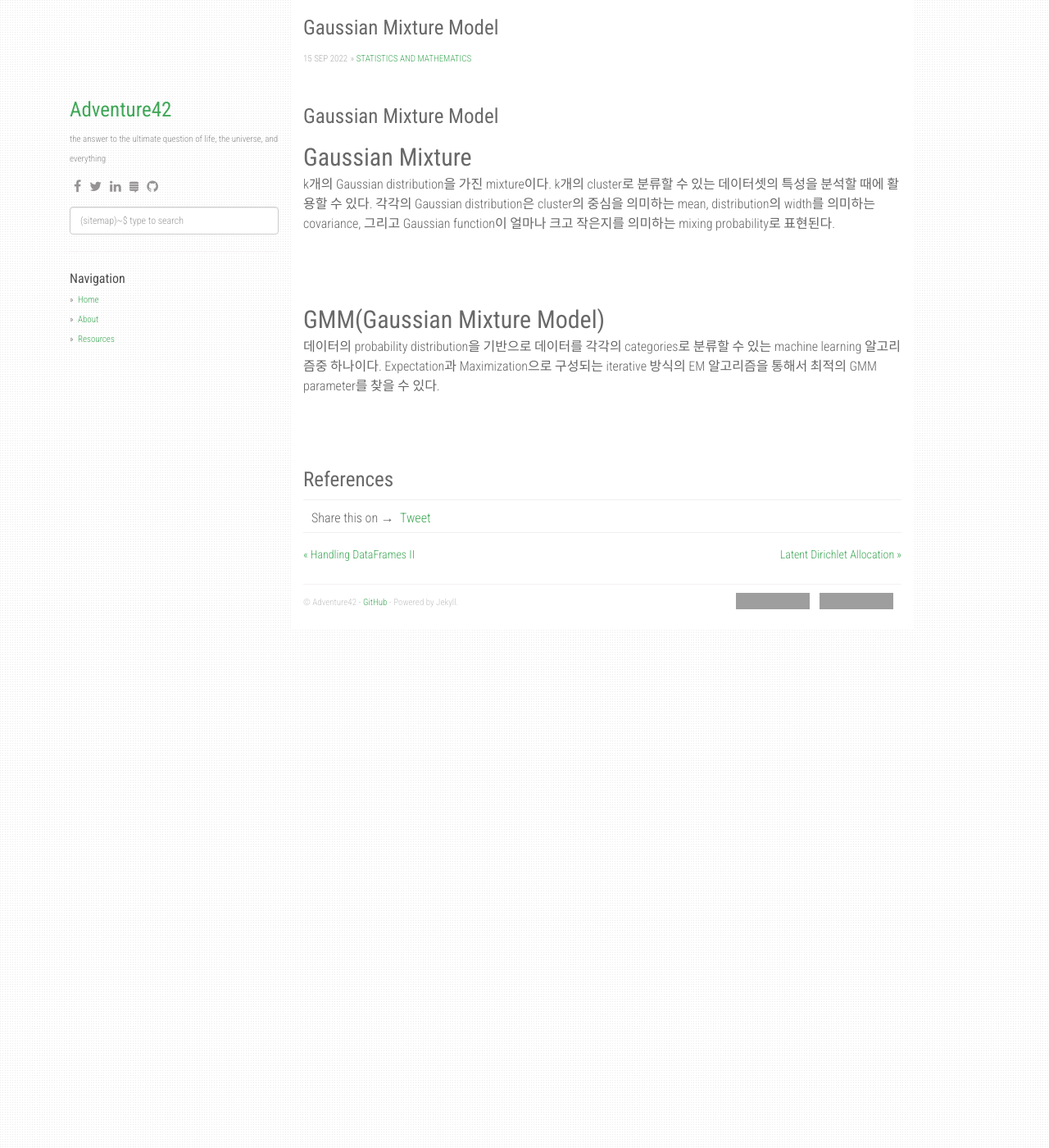
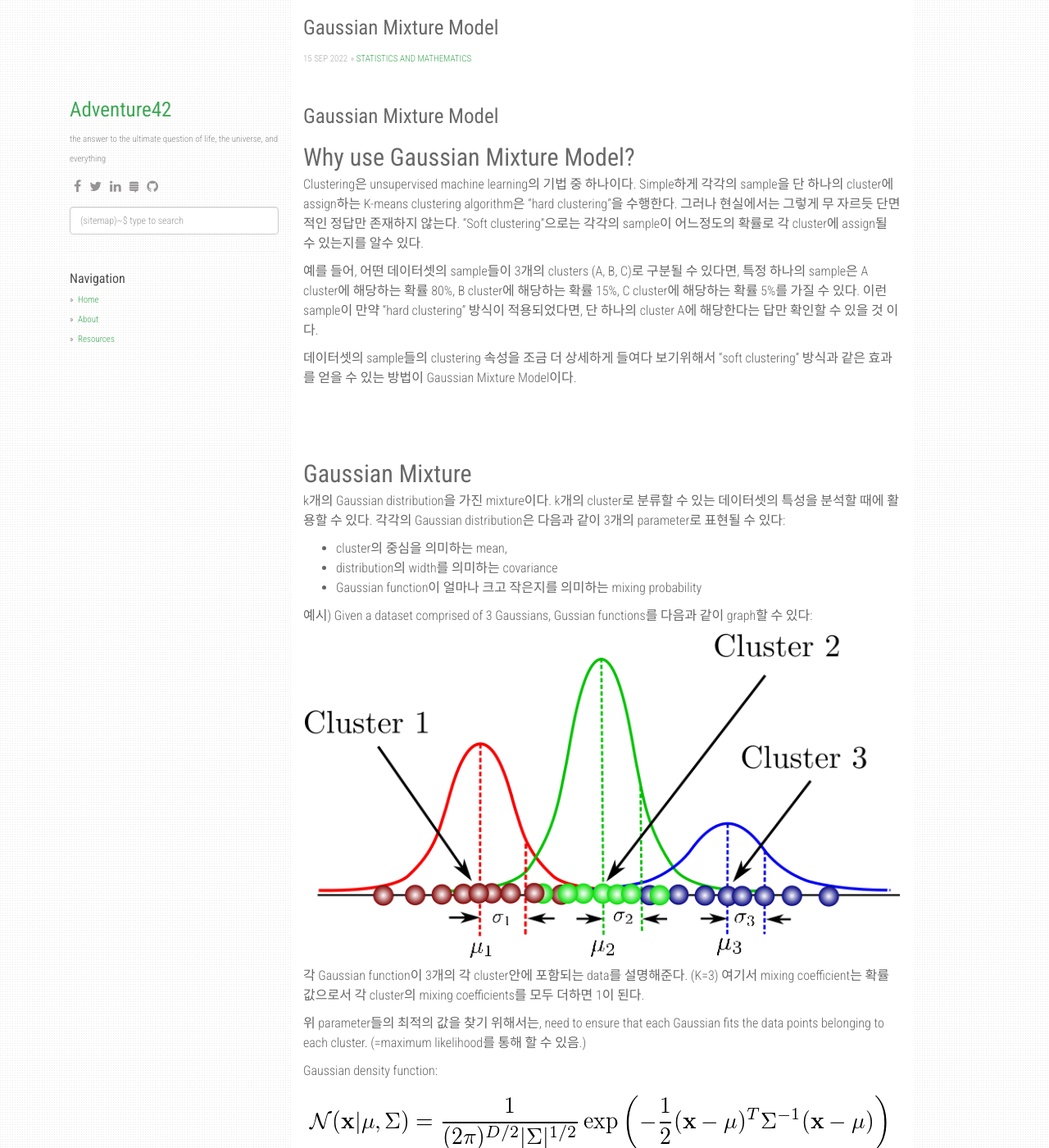
Before and after one commit to adventure42/adventure42.github.io, a Jekyll site: the page built from _posts/2022-09-15-Gaussian_Mixture_Model.md, in a window 1280 px wide and 1400 px high. Shown: the whole window at 82% size. Built offline with Jekyll 4.4.1, drawn with Linux system fonts in a browser that asks for light colours; nearby versions of some CDN libraries; comment, search, counter and statistics services are not loaded; some of the changed text lies outside the part shown; grey boxes are pictures that could not be loaded.

Commit message:
updated posting on Gaussian Mixture Model

```diff
--- a/_posts/2022-09-15-Gaussian_Mixture_Model.md
+++ b/_posts/2022-09-15-Gaussian_Mixture_Model.md
@@ -11,9 +11,63 @@ tags: [Statistics and Mathematics]                      # (custom) tags only for
 
 # Gaussian Mixture Model
 
+## Why use Gaussian Mixture Model?
+
+Clustering은 unsupervised machine learning의 기법 중 하나이다. Simple하게 각각의 sample을 단 하나의 cluster에 assign하는 K-means clustering algorithm은 "hard clustering"을 수행한다. 그러나 현실에서는 그렇게 무 자르듯 단면적인 정답만 존재하지 않는다. "Soft clustering"으로는 각각의 sample이 어느정도의 확률로 각 cluster에 assign될 수 있는지를 알수 있다.
+
+예를 들어, 어떤 데이터셋의 sample들이 3개의 clusters (A, B, C)로 구분될 수 있다면, 특정 하나의 sample은 A cluster에 해당하는 확률 80%, B cluster에 해당하는 확률 15%, C cluster에 해당하는 확률 5%를 가질 수 있다. 이런 sample이 만약 "hard clustering" 방식이 적용되었다면, 단 하나의 cluster A에 해당한다는 답만 확인할 수 있을 것 이다.
+
+데이터셋의 sample들의 clustering 속성을 조금 더 상세하게 들여다 보기위해서 "soft clustering" 방식과 같은 효과를 얻을 수 있는 방법이 Gaussian Mixture Model이다.
+
+<br>
+
+<br>
+
 ## Gaussian Mixture
 
-k개의 Gaussian distribution을 가진 mixture이다. k개의 cluster로 분류할 수 있는 데이터셋의 특성을 분석할 때에 활용할 수 있다. 각각의 Gaussian distribution은 cluster의 중심을 의미하는 mean, distribution의 width를 의미하는 covariance, 그리고 Gaussian function이 얼마나 크고 작은지를 의미하는 mixing probability로 표현된다.
+k개의 Gaussian distribution을 가진 mixture이다. k개의 cluster로 분류할 수 있는 데이터셋의 특성을 분석할 때에 활용할 수 있다. 각각의 Gaussian distribution은 다음과 같이 3개의 parameter로 표현될 수 있다:
+
+- cluster의 중심을 의미하는 mean,
+- distribution의 width를 의미하는 covariance
+- Gaussian function이 얼마나 크고 작은지를 의미하는 mixing probability
+
+예시) Given a dataset comprised of 3 Gaussians, Gussian functions를 다음과 같이 graph할 수 있다:
+
+![three_Gaussians](https://raw.githubusercontent.com/adventure42/adventure42.github.io/master/static/img/_posts/three_Gaussians.png)
+
+각 Gaussian function이 3개의 각 cluster안에 포함되는 data를 설명해준다. (K=3) 여기서 mixing coefficient는 확률 값으로서 각 cluster의 mixing coefficients를 모두 더하면 1이 된다.
+
+위 parameter들의 최적의 값을 찾기 위해서는, need to ensure that each Gaussian fits the data points belonging to each cluster. (=maximum likelihood를 통해 할 수 있음.)
+
+Gaussian density function:
+
+![Gaussian_density_function](https://raw.githubusercontent.com/adventure42/adventure42.github.io/master/static/img/_posts/Gaussian_density_function.png)
+
+x = data points
+
+D = number of dimensions of each data point
+
+mu = mean
+
+sigma = covariance
+
+(만약 데이터셋이 1000개의 3-Dimensional data points로 구성되어있다면, x는 1000x3 matrix, mu는 1x3 vector, sigma는 3x3 matrix일 것 이다.)
+
+데이터셋이 주어진 x와 D를 입력한 후, if we differentiate the Gaussian density function with respect to the mean and covariance and equate it to zero, then 이 parameter들의 optimal values를 찾을 수 있을 것이다. (이 solution들은 Maximum Likelihood Estimates(MLE)에 해당할 것임.)
+
+위 예시에서 보이는 바와 같이 여러개의 Gaussian이 존재한다면, 계산은 조금 더 복잡해질 수 있다.
+
+<br>
+
+<br>
+
+What is the probability that the nth data point x_n comes from Gaussian k?
+
+"Latent variable" z를 통해서 표현할 수 있다. z는 두 가지중 하나의 값만을 가질 수 있다. x가 Gaussian k에 해당한다면 1, 아니라면 0.
+
+The overall probability of observing a point that comes from Gaussian k는 그 Gaussian의 mixing coefficient와 동일하다. Gaussian이 더 클수록 더 높은 확률을 예상하게 될것이기때문임.
+
+그래서 총 K(=3)개의 latent variable z가 존재한다.
 
 <br>
 
@@ -28,3 +82,5 @@ k개의 Gaussian distribution을 가진 mixture이다. k개의 cluster로 분류
 <br>
 
 # References
+
+1. "Gaussian Mixture Models Explained" https://medium.com/towards-data-science/gaussian-mixture-models-explained-6986aaf5a95
```
Also changed, not shown: static/img/_posts/Gaussian_density_function.png (added), static/img/_posts/three_Gaussians.png (added).
